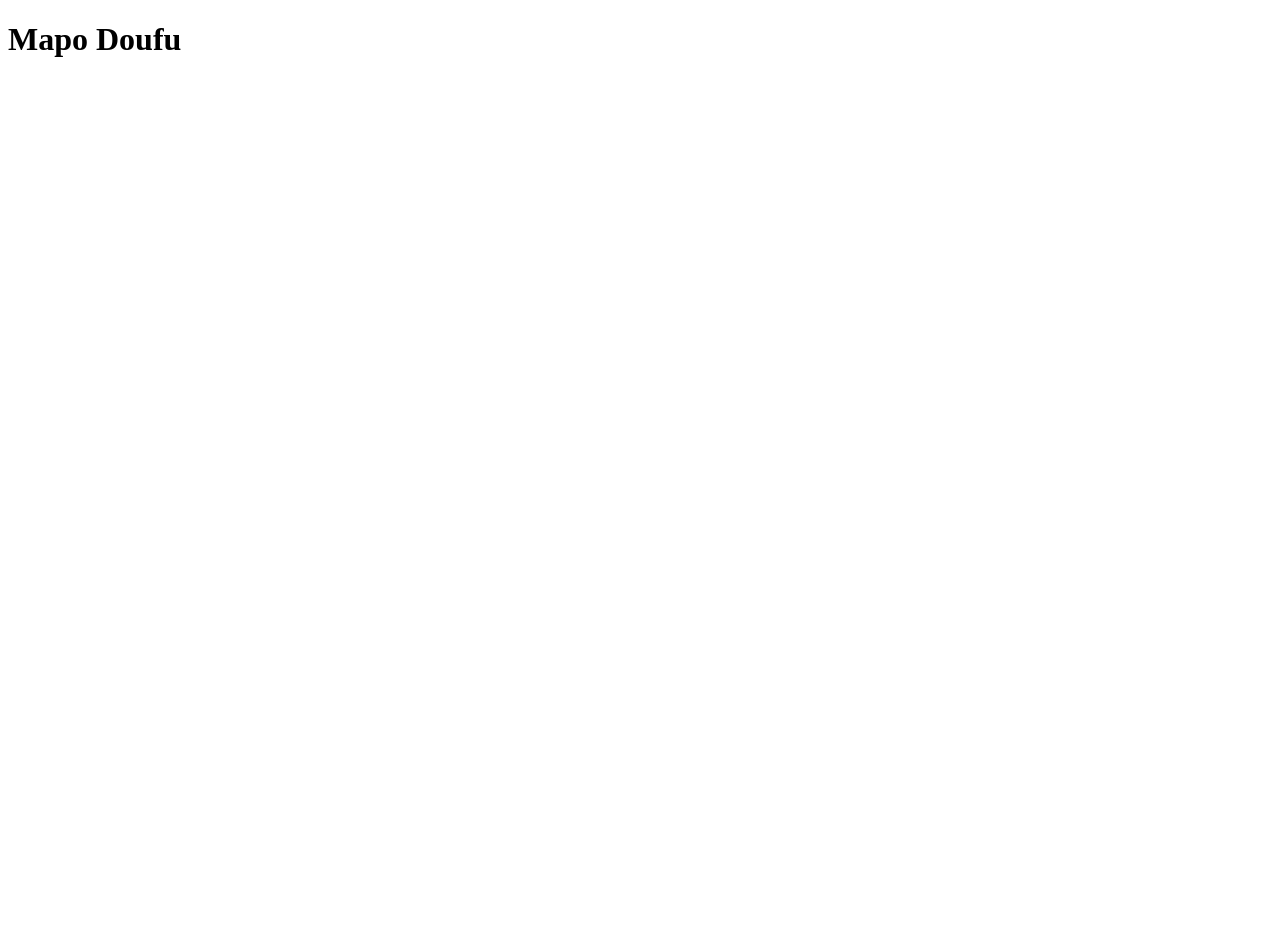
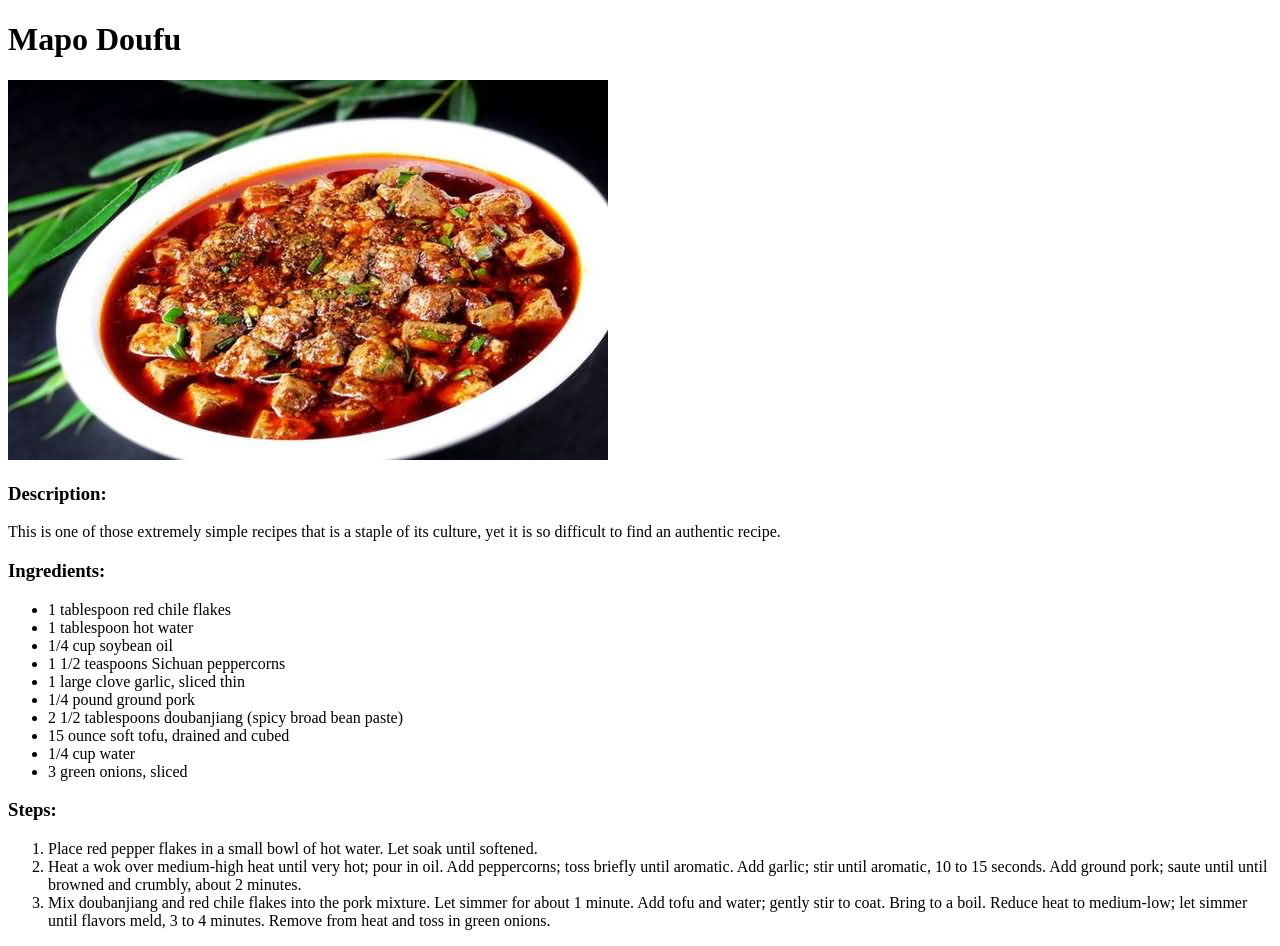
Before and after one commit to HandsomeForeigner/odin-recipes, a plain HTML site: page recipes/mapo-doufu.html in a window 1280 px wide. Before the commit the page ends 800 px from the top, so only its background shows below. Drawn offline with Linux system fonts and the light colour scheme.

Commit message:
Add mapo-doufu image, ingredients, cooking steps

```diff
--- a/recipes/mapo-doufu.html
+++ b/recipes/mapo-doufu.html
@@ -6,5 +6,29 @@
 </head>
 <body>
     <h1>Mapo Doufu</h1>
+    <img src="./mapo-doufu.jpg"/>
+    <h3>Description:</h3>
+    <p>This is one of those extremely simple recipes that is a staple of its culture, yet it is so difficult to find an authentic recipe. </p>
+
+    <h3>Ingredients:</h3>
+    <ul>
+        <li>1 tablespoon red chile flakes</li>
+        <li>1 tablespoon hot water</li>
+        <li>1/4 cup soybean oil</li>
+        <li>1 1/2  teaspoons Sichuan peppercorns</li>
+        <li>1 large clove garlic, sliced thin</li>
+        <li>1/4 pound ground pork</li>
+        <li>2 1/2 tablespoons doubanjiang (spicy broad bean paste)</li>
+        <li>15 ounce soft tofu, drained and cubed</li>
+        <li>1/4 cup water</li>
+        <li>3 green onions, sliced</li>
+    </ul>
+
+    <h3>Steps:</h3>
+    <ol>
+        <li>Place red pepper flakes in a small bowl of hot water. Let soak until softened.</li>
+        <li>Heat a wok over medium-high heat until very hot; pour in oil. Add peppercorns; toss briefly until aromatic. Add garlic; stir until aromatic, 10 to 15 seconds. Add ground pork; saute until until browned and crumbly, about 2 minutes.</li>
+        <li>Mix doubanjiang and red chile flakes into the pork mixture. Let simmer for about 1 minute. Add tofu and water; gently stir to coat. Bring to a boil. Reduce heat to medium-low; let simmer until flavors meld, 3 to 4 minutes. Remove from heat and toss in green onions.</li>
+    </ol>
 </body>
 </html>
```
